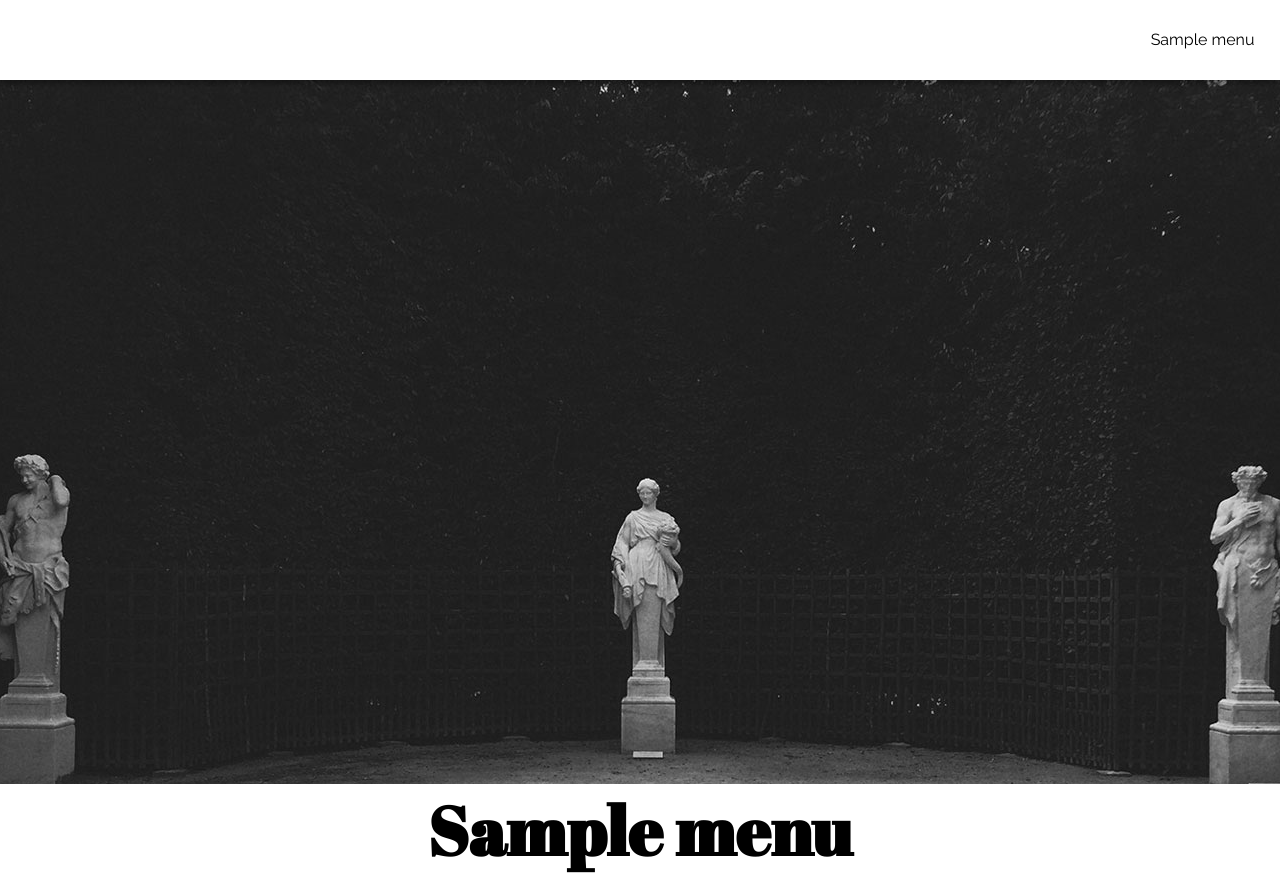
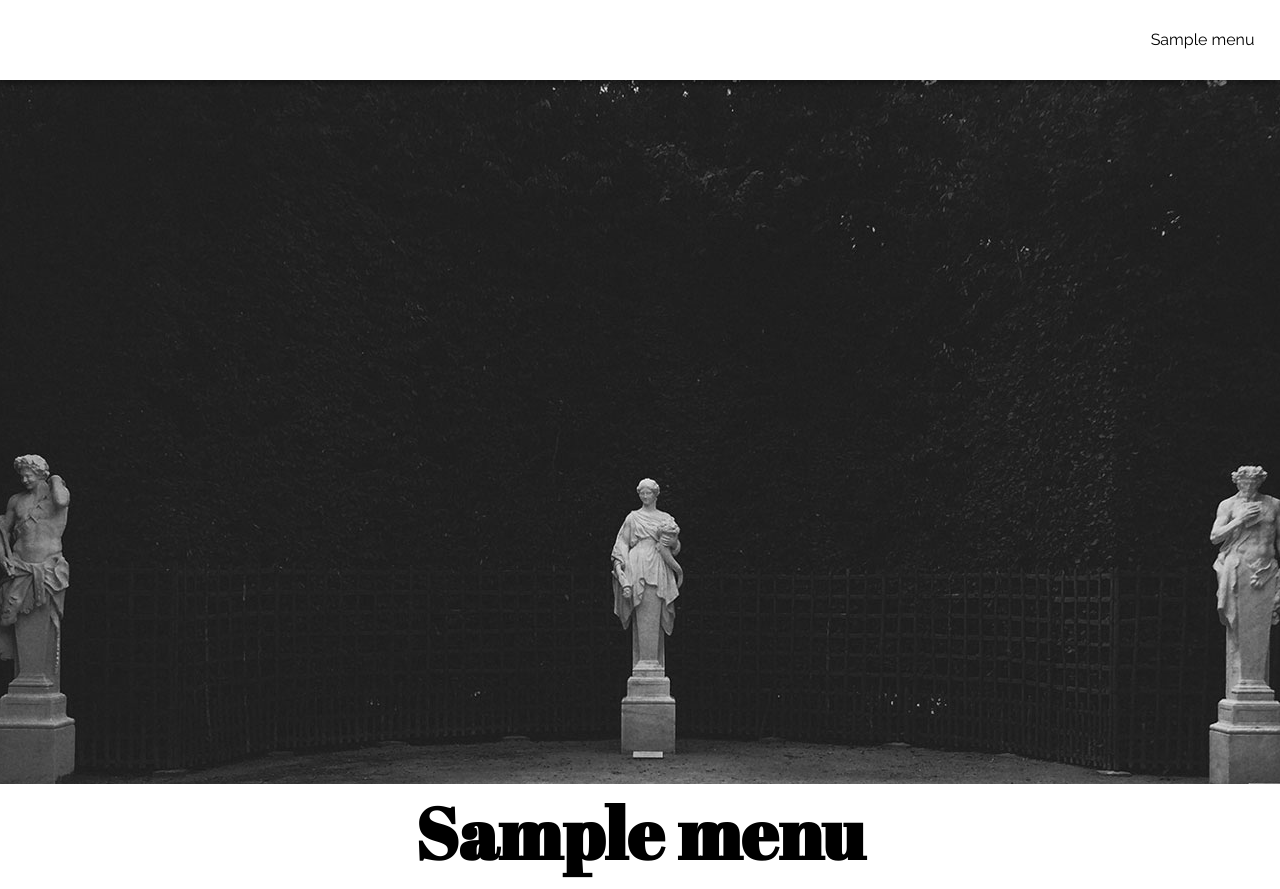
Before and after one commit to santerinogelainen/noge.tk, a PHP site: page / in a window 1280 px wide. Shown: the top 889 px of the page. Run offline with PHP 8.4, Linux system fonts and the light colour scheme; tables that the repository leaves empty or names only in its code hold one stand-in row (values such as "Sample post"); data that the repository does not hold is empty; some libraries are stand-ins or nearby versions.

Commit message:
changed font-size on header again

```diff
--- a/styles.css
+++ b/styles.css
@@ -39,7 +39,7 @@ body {
 	user-select: none;
 	cursor: pointer;
 	color: white; /*PHP*/
-	font-size: 8.5vh;
+	font-size: 9vh;
 	margin: 0;
 	padding: 0;
 	z-index: 101;
@@ -109,7 +109,7 @@ body {
 	display: inline-block;
 	left: 50%;
 	transform: translateX(-50%);
-	font-size: 8.5vh;
+	font-size: 9vh;
 	font-family: 'Abril Fatface', sans-serif;
 	margin: 0;
 	-webkit-touch-callout: none;
```
